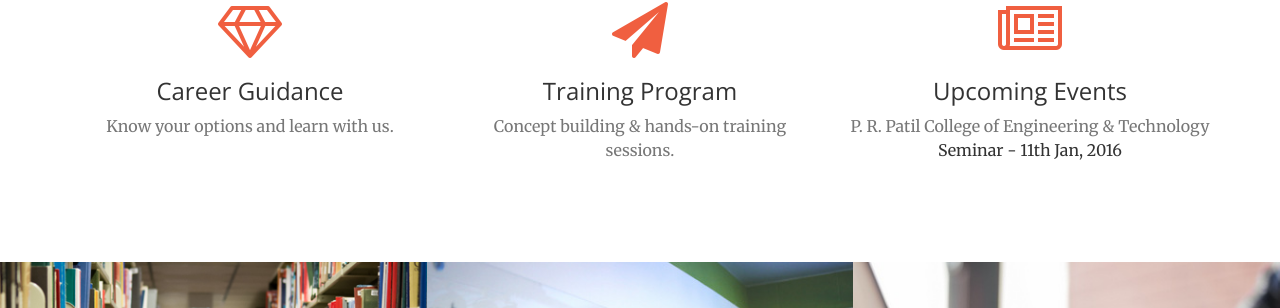
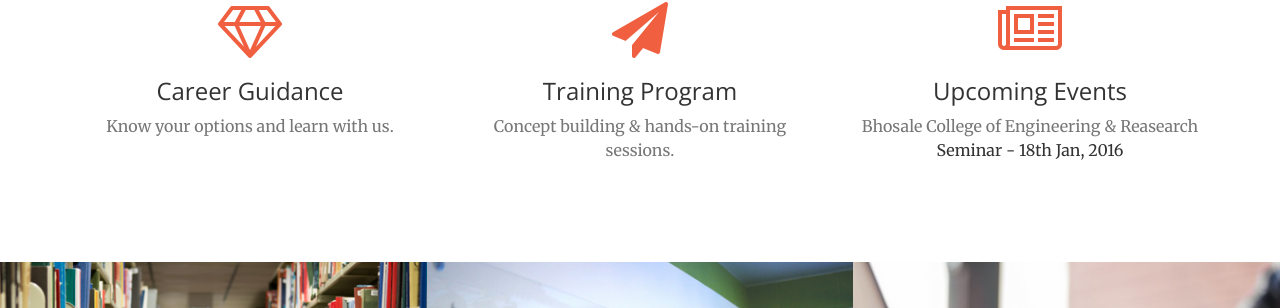
Before and after one commit to nirajftw/mvssolution-website, a Jekyll site: the page built from index.html, in a window 1280 px wide and 900 px high, scrolled down 1294 px. Shown: the part 144-452 px from the top of the window. Built offline with Jekyll 4.4.1, drawn with Linux system fonts in a browser that asks for light colours.

Commit message:
Change Upcoming events

```diff
--- a/_includes/services.html
+++ b/_includes/services.html
@@ -27,8 +27,8 @@
                 <div class="service-box">
                     <i class="fa fa-4x fa-newspaper-o wow bounceIn text-primary" data-wow-delay=".2s"></i>
                     <h3>Upcoming Events</h3>
-                    <p class="text-muted">P. R. Patil College of Engineering & Technology</p>
-                    <p>Seminar - 11th Jan, 2016</p>
+                    <p class="text-muted">Bhosale College of Engineering & Reasearch</p>
+                    <p>Seminar - 18th Jan, 2016</p>
                 </div>
             </div>
             <!-- <div class="col-lg-3 col-md-6 text-center">
```
